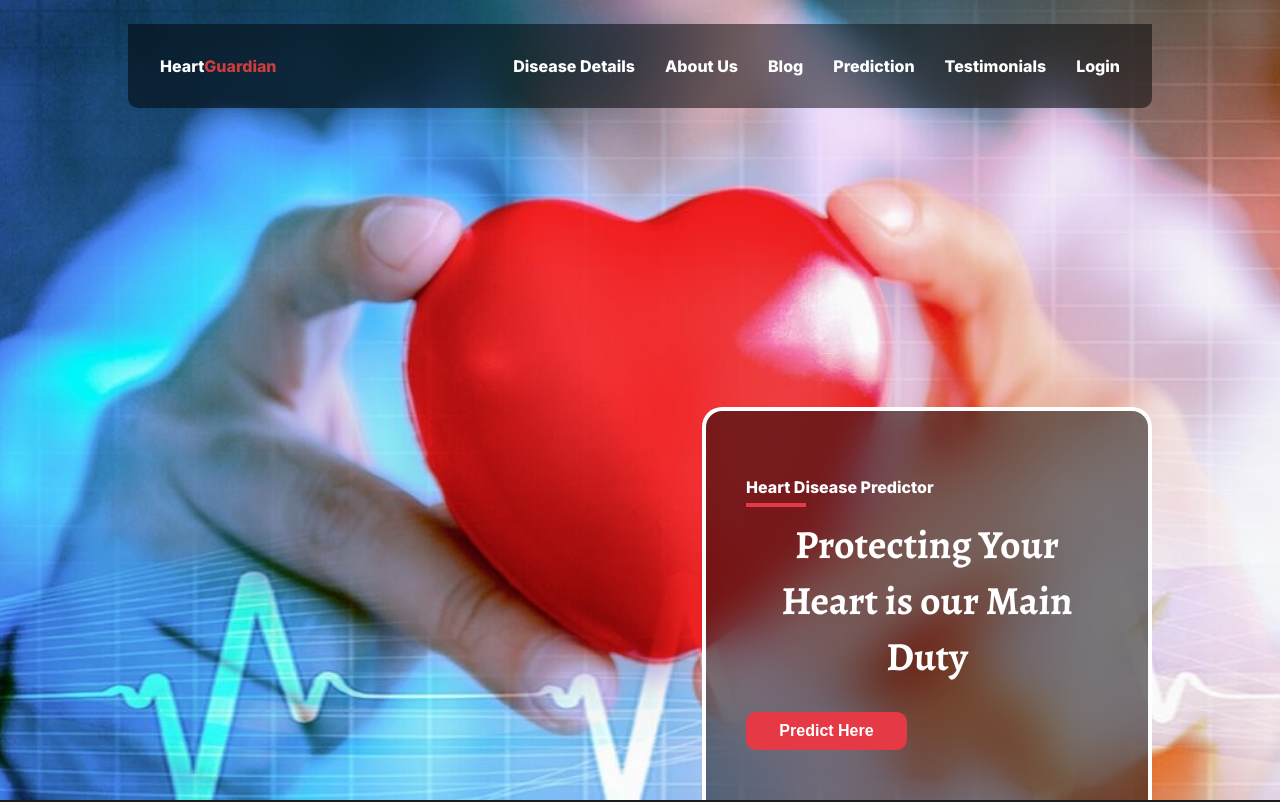
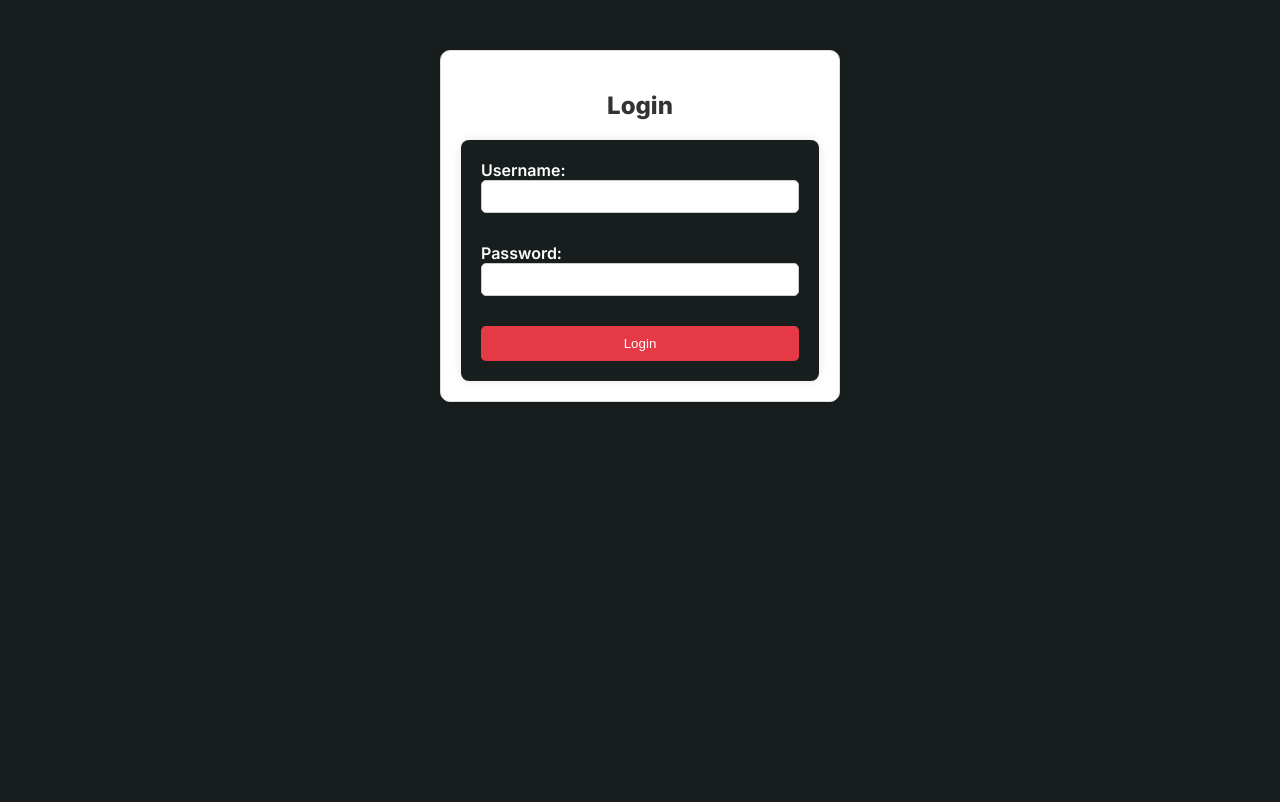
Before and after one commit to SasankaPasanjith/HeartGuardian-UI, a React (Vite) app: page /login in a window 1280 px wide. Shown: the top 802 px of the page. Built offline with nearby package versions, Linux system fonts and the light colour scheme.

Commit message:
Fixed bug of the Login page load from the Navbar

```diff
--- a/src/App.jsx
+++ b/src/App.jsx
@@ -1,19 +1,27 @@
-import React from 'react'
-import { Header,Info, Topics, Blog , Prediction, Testimonials, Footer} from './components'
+import React from 'react';
+import { BrowserRouter as Router, Route, Routes } from 'react-router-dom';
+import { Header, Info, Topics, Blog, Prediction, Testimonials, Footer } from './components';
+import Login from './components/Login/Login';
 
 function App() {
   return (
-    <>
-     <Header/>
-     <Topics/>
-     <Info/>
-     <Blog/>
-     <Prediction/>
-     <Testimonials/>
-     <Footer/>
-    </>
-
-  )
+    <Router>
+      <Routes>
+        <Route path="/" element={
+          <>
+            <Header id="header" />
+            <Topics id="topics" />
+            <Info id="info" />
+            <Blog id="blog" />
+            <Prediction id="prediction" />
+            <Testimonials id="testimonials" />
+            <Footer id="footer" />
+          </>
+        } />
+        <Route path="/login" element={<Login />} />
+      </Routes>
+    </Router>
+  );
 }
 
-export default App
+export default App;
--- a/src/components/Header/Header.jsx
+++ b/src/components/Header/Header.jsx
@@ -2,7 +2,7 @@ import React from 'react'
 import './Header.css'
 import Navbar from "../Navbar/Navbar"
 
-function Header() {
+function Header({ id }) {
   const smoothScroll = (targetId) => {
     document.getElementById(targetId).scrollIntoView({
       behavior: 'smooth'
@@ -10,7 +10,7 @@ function Header() {
   };
 
   return (
-    <header>
+    <header id = {id}>
       <div className='wrapper'>
         <Navbar />
         <div className='cta'>
--- a/src/components/Login/Login.jsx
+++ b/src/components/Login/Login.jsx
@@ -10,40 +10,53 @@ function Login(){
         e.preventDefault();
         setError('');
 
-        const responce = await fetch('http://localhost:5000/login', {
+        try {
+            const response = await fetch('http://localhost:5000/login', {
                 method: 'POST',
                 headers: {
                     'Content-Type': 'application/json',
                 },
-            body: JSON.stringify({username, password}),
+                body: JSON.stringify({ username, password }),
             });
 
-        const data = await responce.json();
-        if (responce.ok){
+            const data = await response.json();
+            if (response.ok) {
                 localStorage.setItem('token', data.token);
                 localStorage.setItem('username', data.username);
                 localStorage.setItem('email', data.email);
-            window.location.href = '/header';         //redirected to Header
-            } else{
-                setError(data.error);
+                window.location.href = '/header'; // Redirected to Header
+            } else {
+                setError(data.error || 'An error occurred');
+            }
+        } catch (err) {
+            setError('An error occurred');
         }
     };
 
-        return(
+    return (
         <div className="login-container">
             <h2>Login</h2>
-                {error && <p className='error'>{error}</p>}
+            {error && <p className="error">{error}</p>}
             <form onSubmit={handleLogin}>
-                    <label>Username:
-                        <input type="text" value={username} onChange={(e) => setUsername(e.target.value)}
-                        required/>
+                <label>
+                    Username:
+                    <input
+                        type="text"
+                        value={username}
+                        onChange={(e) => setUsername(e.target.value)}
+                        required
+                    />
                 </label>
                 <label>
                     Password:
-                        <input type='password' value={password} onChange={(e) => setPassword(e.target.value)}
-                        required/>
+                    <input
+                        type="password"
+                        value={password}
+                        onChange={(e) => setPassword(e.target.value)}
+                        required
+                    />
                 </label>
-                    <button type='submit'>Login</button>
+                <button type="submit">Login</button>
             </form>
         </div>
     );
--- a/src/components/Navbar/Navbar.jsx
+++ b/src/components/Navbar/Navbar.jsx
@@ -1,4 +1,5 @@
 import React, { useState } from 'react'
+import { NavLink } from 'react-router-dom'
 import "./Navbar.css"
 import { menuIcon, closeIcon, logoImage} from '../../assets'
 
@@ -6,38 +7,40 @@ function Navbar() {
 
   const [isActive, setIsActive] = useState(false);
 
+  const handleNavLinkClick = (e, targetId) => {
+    e.preventDefault();
+    document.getElementById(targetId).scrollIntoView({
+      behavior: 'smooth',
+    });
+    setIsActive(false);
+  };
+
   return (
     <>
       <nav>
-        <a href='#' className='logo'> Heart<span className='red'>Guardian</span></a>
+        <a href="/" className="logo"> Heart<span className="red">Guardian</span></a>
         <ul>
           <li>
-            <a href='#topics'>Disease Details</a>
+            <a href="#topics" onClick={(e) => handleNavLinkClick(e, 'topics')}>Disease Details</a>
           </li>
-
           <li>
-            <a href='#info'>About Us</a>
+            <a href="#info" onClick={(e) => handleNavLinkClick(e, 'info')}>About Us</a>
           </li>
-
           <li>
-            <a href='#blog'>Blog</a>
+            <a href="#blog" onClick={(e) => handleNavLinkClick(e, 'blog')}>Blog</a>
           </li>
-
           <li>
-            <a href='#prediction'>Prediction</a>
+            <a href="#prediction" onClick={(e) => handleNavLinkClick(e, 'prediction')}>Prediction</a>
           </li>
-
           <li>
-            <a href='#testimonials'>Testimonials</a>
+            <a href="#testimonials" onClick={(e) => handleNavLinkClick(e, 'testimonials')}>Testimonials</a>
           </li>
-
           <li>
-            <a href='/login'>Login</a>
+            <NavLink to="/login">Login</NavLink>
           </li>
         </ul>
-
-        <div onClick={() => setIsActive(true)} className='menu-icon' aria-label="Open menu">
-          <img src={menuIcon} alt='Menu Icon' />
+        <div onClick={() => setIsActive(true)} className="menu-icon" aria-label="Open menu">
+          <img src={menuIcon} alt="Menu Icon" />
         </div>
       </nav>
 
@@ -46,23 +49,23 @@ function Navbar() {
           <img src={closeIcon} alt='Close Icon' />
         </div>
         <ul className='menu-items'>
-          <li>
-            <a href='#topics' onClick={() => setIsActive(false)}>Disease Details</a>
+        <li>
+            <a href="#topics" onClick={(e) => handleNavLinkClick(e, 'topics')}>Disease Details</a>
           </li>
           <li>
-            <a href='#info' onClick={() => setIsActive(false)}>About Us</a>
+            <a href="#info" onClick={(e) => handleNavLinkClick(e, 'info')}>About Us</a>
           </li>
           <li>
-            <a href='#blog' onClick={() => setIsActive(false)}>Blog</a>
+            <a href="#blog" onClick={(e) => handleNavLinkClick(e, 'blog')}>Blog</a>
           </li>
           <li>
-            <a href='#prediction' onClick={() => setIsActive(false)}>Prediction</a>
+            <a href="#prediction" onClick={(e) => handleNavLinkClick(e, 'prediction')}>Prediction</a>
           </li>
           <li>
-            <a href='#testimonials' onClick={() => setIsActive(false)}>Testimonials</a>
+            <a href="#testimonials" onClick={(e) => handleNavLinkClick(e, 'testimonials')}>Testimonials</a>
           </li>
           <li>
-            <a href='/login' onClick={() => setIsActive(false)}>Login</a>
+            <NavLink to="/login" onClick={() => setIsActive(false)}>Login</NavLink>
           </li>
         </ul>
       </div>
@@ -70,4 +73,4 @@ function Navbar() {
   );
 }
 
-export default Navbar
+export default Navbar;
--- a/src/components/index.js
+++ b/src/components/index.js
@@ -5,7 +5,8 @@ import Blog from "./Blog/Blog";
 import Prediction from "./Prediction/Prediction";
 import Testimonials from "./Testimonials/Testimonials";
 import Footer from "./Footer/Footer";
+import Login from "./Login/Login";
 
 
 
-export { Header, Topics, Info, Blog, Prediction, Testimonials, Footer};
+export { Header, Topics, Info, Blog, Prediction, Testimonials, Footer, Login};
```
Lines whose indentation alone changed are shown as unchanged.
